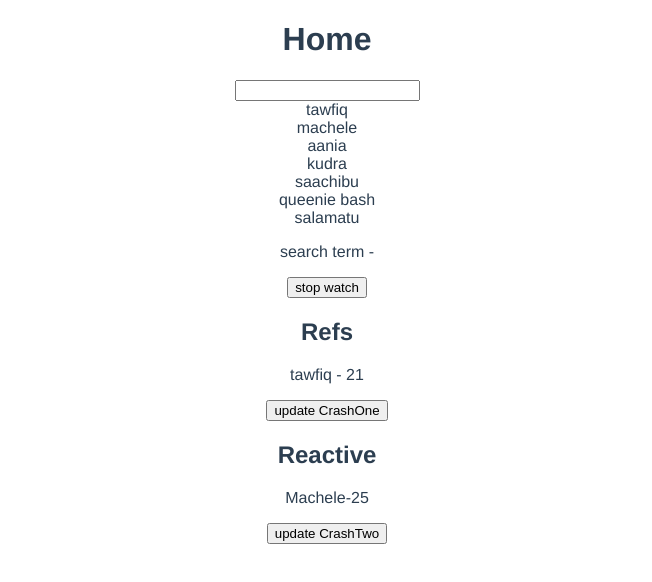
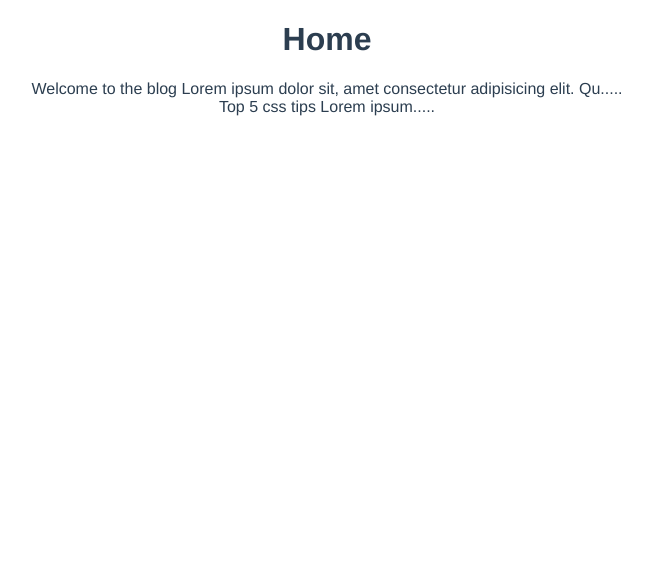
Before and after one commit to Tawfiq-Abu/crash_jobs, a Vue app: page / in a window 1280 px wide. Shown: the top 582 px of the page, without its empty margins (313-965 px from the left). Built offline with nearby package versions, Linux system fonts and the light colour scheme.

Commit message:
props in setup and making snippets

```diff
--- /dev/null
+++ b/src/components/PostList.vue
@@ -0,0 +1,22 @@
+<template>
+  <div class="post-list">
+      <div v-for="post in posts" :key="post.id">
+        <SinglePost :post="post"/>
+      </div>
+  </div>
+</template>
+
+<script>
+import SinglePost from './SinglePost.vue'
+export default {
+  components: { SinglePost },
+  props :['posts'],
+  setup (props){
+    console.log(props)
+  }
+}
+</script>
+
+<style>
+
+</style>
--- /dev/null
+++ b/src/components/SinglePost.vue
@@ -0,0 +1,23 @@
+<template>
+  <div class="post">
+      {{post.title}}
+      {{snippet}}
+  </div>
+</template>
+
+<script>
+import { computed } from '@vue/runtime-core'
+export default {
+    props:['post'],
+    setup (props){
+        const snippet = computed(()=>{
+            return props.post.body.substring(0,60) + '.....'
+        })
+        return{ snippet}
+    }
+}
+</script>
+
+<style>
+
+</style>
--- a/src/views/Home.vue
+++ b/src/views/Home.vue
@@ -1,72 +1,29 @@
 <template>
   <div class="home">
    <h1>Home</h1>
-   <input type="text" v-model="search">
-   <div v-for="name in namesMatching" :key="name">{{name}}</div>
-   <p>search term -{{search}}</p>
-   <button @click="handleClick">stop watch</button>
-   <h2>Refs</h2>
-   <p>{{ crashOne.name }} - {{crashOne.age}}</p>
-   <button @click="updateCrashOne">update CrashOne</button>
-
-   <h2>Reactive</h2>
-   <p>{{ crashTwo.name}}-{{crashTwo.age}}</p>
-   <button @click="updateCrashTwo">update CrashTwo</button>
+   <PostList :posts="posts"/>
 
   </div>
 </template>
 
 <script>
+import SinglePost from '../components/SinglePost.vue'
 import { ref,reactive } from '@vue/reactivity'
-import { computed, watch, watchEffect } from '@vue/runtime-core'
+import PostList from '../components/PostList.vue'
 // @ is an alias to /src
 
 
 export default {
+  components: { PostList,SinglePost },
   name: 'Home',
   setup(){
-    const crashOne = ref({name:'tawfiq',age:21})
-    const crashTwo = reactive({name:'Machele',age:25})
-    const search = ref('')
+    const posts = ref([
+      { title:'Welcome to the blog',body:'Lorem ipsum dolor sit, amet consectetur adipisicing elit. Quis quia incidunt similique minus dolor explicabo facilis maxime doloremque quidem vitae.',id:1},
+      { title:'Top 5 css tips',body:'Lorem ipsum',id:2}
 
-    const names = ref(['tawfiq','machele','aania','kudra','saachibu','queenie bash','salamatu'])
+    ])
 
-    // the watch function watches an element to see if it changes the run something
-    const stopWatch = watch(search,()=>{
-      console.log('watch function ran')
-    })
-    // watch effect runs when the setup function runs or initializes
-    const stopEffect = watchEffect(()=>{
-      // it is a bit like watch but we don't have to explicitly declare value we'd be
-      // watching,it just looks for dependencies in the function
-      // a lot of the time we use this to get data from a db
-      console.log('watcheffect run on first instance',search.value)
-    })
-    // const name = computed(()=>{
-    //   // the computed function returns a value which would be what the constant is equal to
-    //   // computed property computes a new value based of of other values
-    //   // we used it in the past to return filtered versions of data
-    //   return 'tawfiq'
-    // })
-    const namesMatching = computed(()=>{
-      return names.value.filter((name)=> name.includes(search.value))
-    })
-
-    const updateCrashOne = () =>{
-      crashOne.value.age = 22
-    }
-
-    const updateCrashTwo = () =>{
-      crashTwo.age = 28
-    }
-
-    const handleClick = ()=>{
-      // to stop functions we invoke them
-      stopWatch()
-      stopEffect()
-    }
-
-    return { crashOne,updateCrashOne,crashTwo,updateCrashTwo,names,search,namesMatching,handleClick}
+    return { posts}
   }
 
 }
```
